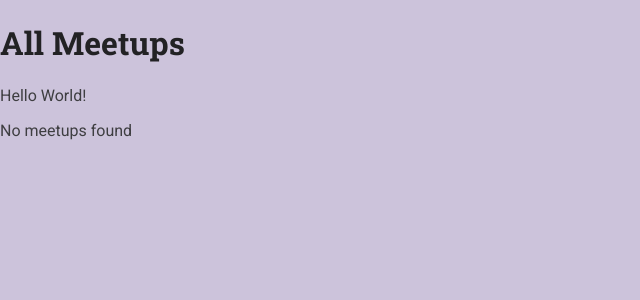
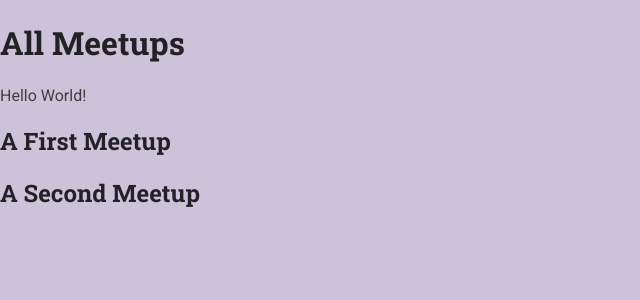
Before and after one commit to milenkoanicic/django_course_site, a Django app: page /meetups/ in a window 1280 px wide. Shown: the top 300 px of the page, without its empty margins (0-640 px from the left). Run offline with Django 4.2, Linux system fonts and the light colour scheme.

Commit message:
for loop

```diff
--- a/meetups/templates/meetups/index.html
+++ b/meetups/templates/meetups/index.html
@@ -12,7 +12,9 @@
     <h1>All Meetups</h1>
     <p>Hello World!</p>
     {% if show_meetups %}
-        <h2>{{ meetups.0.title }}</h2>
+        {% for meetup_item in meetups %}
+            <h2>{{ meetup_item.title }}</h2>
+        {% endfor %}
     {% else %}
         <p>No meetups found</p>
     {% endif %}
--- a/meetups/views.py
+++ b/meetups/views.py
@@ -8,6 +8,6 @@ def index(request):
         { 'title': 'A Second Meetup'}
     ]
     return render(request, 'meetups/index.html', {
-        'show_meetups' : False,
+        'show_meetups' : True,
         'meetups': meetups
     })
```
Also changed, not shown: 1 other file.
